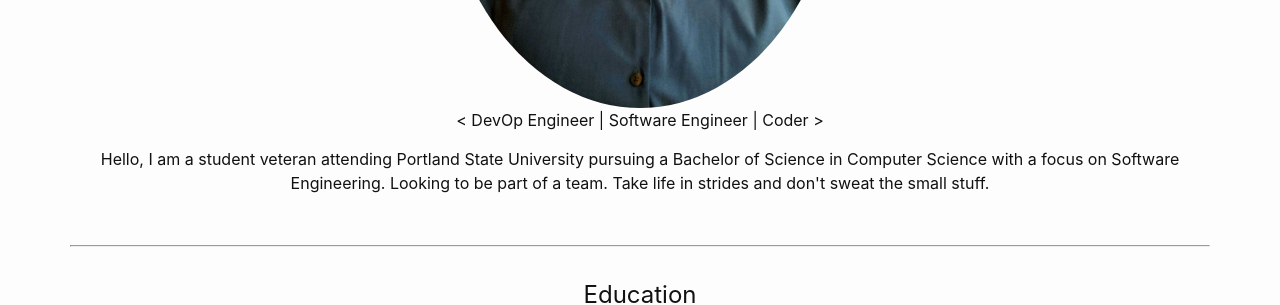
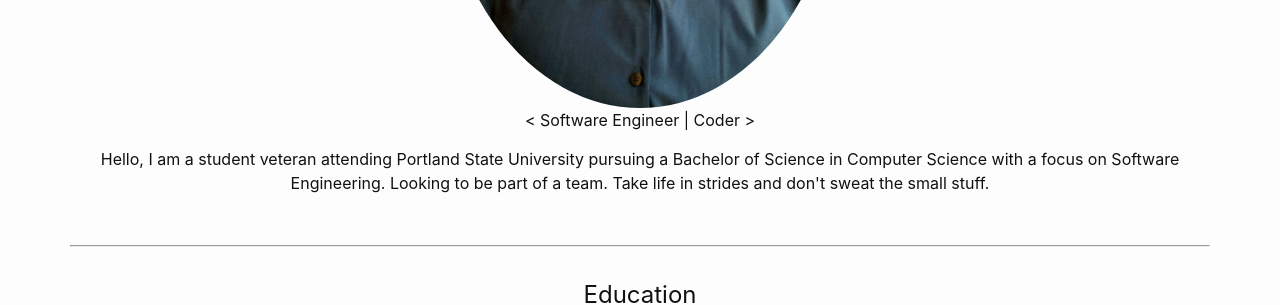
Before and after one commit to ActIII03/personal_website, a Jekyll site: the page built from about.md, in a window 1280 px wide. Shown: the part 573-878 px from the top of the page. Built offline with Jekyll 4.4.1, drawn with Linux system fonts in a browser that asks for light colours.

Commit message:
Fiixed typos

```diff
--- a/_includes/projects-list.html
+++ b/_includes/projects-list.html
@@ -10,7 +10,7 @@
 			<h4 id="project-item"><b>Resume/Portfolio website</b></h4>
 			<ul>
 				<li> Function: Serves as a portfolio for employers</li>
-				<li> Techonologies: Ruby On Rails, Docker, HTML, SCSS, and Git</li>
+				<li> Technologies: Ruby On Rails, Docker, HTML, SCSS, and Git</li>
 				<li> Source: <a href="https://github.com/ActIII03/personal_website"> Github</a></li>
 			</ul>
 		</div>
--- a/_includes/resume-header.html
+++ b/_includes/resume-header.html
@@ -6,7 +6,7 @@
 	<img src="https://actiii03.github.io/personal_website/assets/img/profile-pic.jpg" alt="">
 </div>
 
-<p>< DevOp Engineer | Software Engineer | Coder ></p>
+<p>< Software Engineer | Coder ></p>
 <p>
 	Hello, I am a student veteran attending Portland State University pursuing a Bachelor of Science in Computer Science with a focus on Software Engineering. Looking to be part of a team. Take life in strides and don't sweat the small stuff.
 </p>
```
